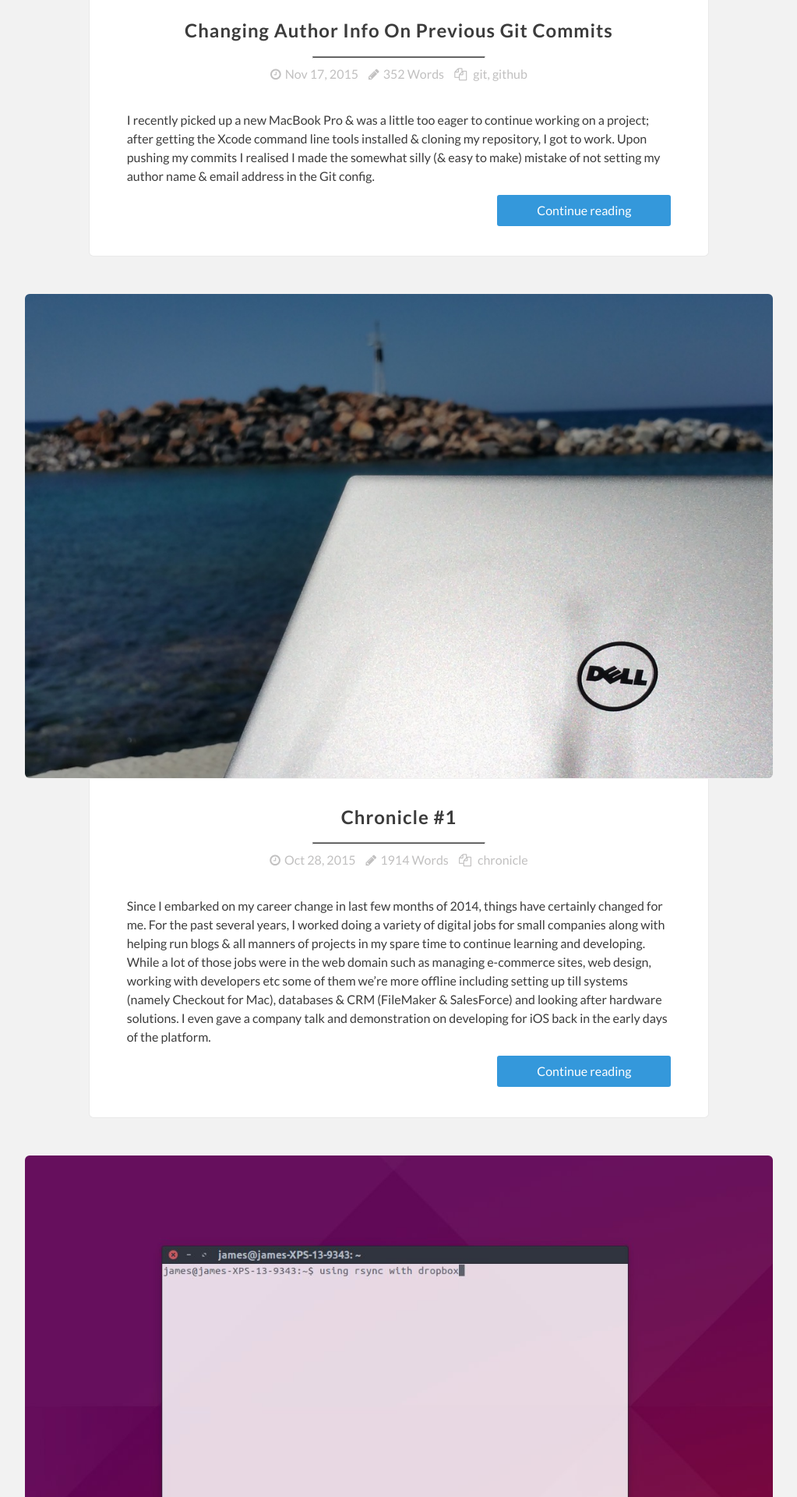
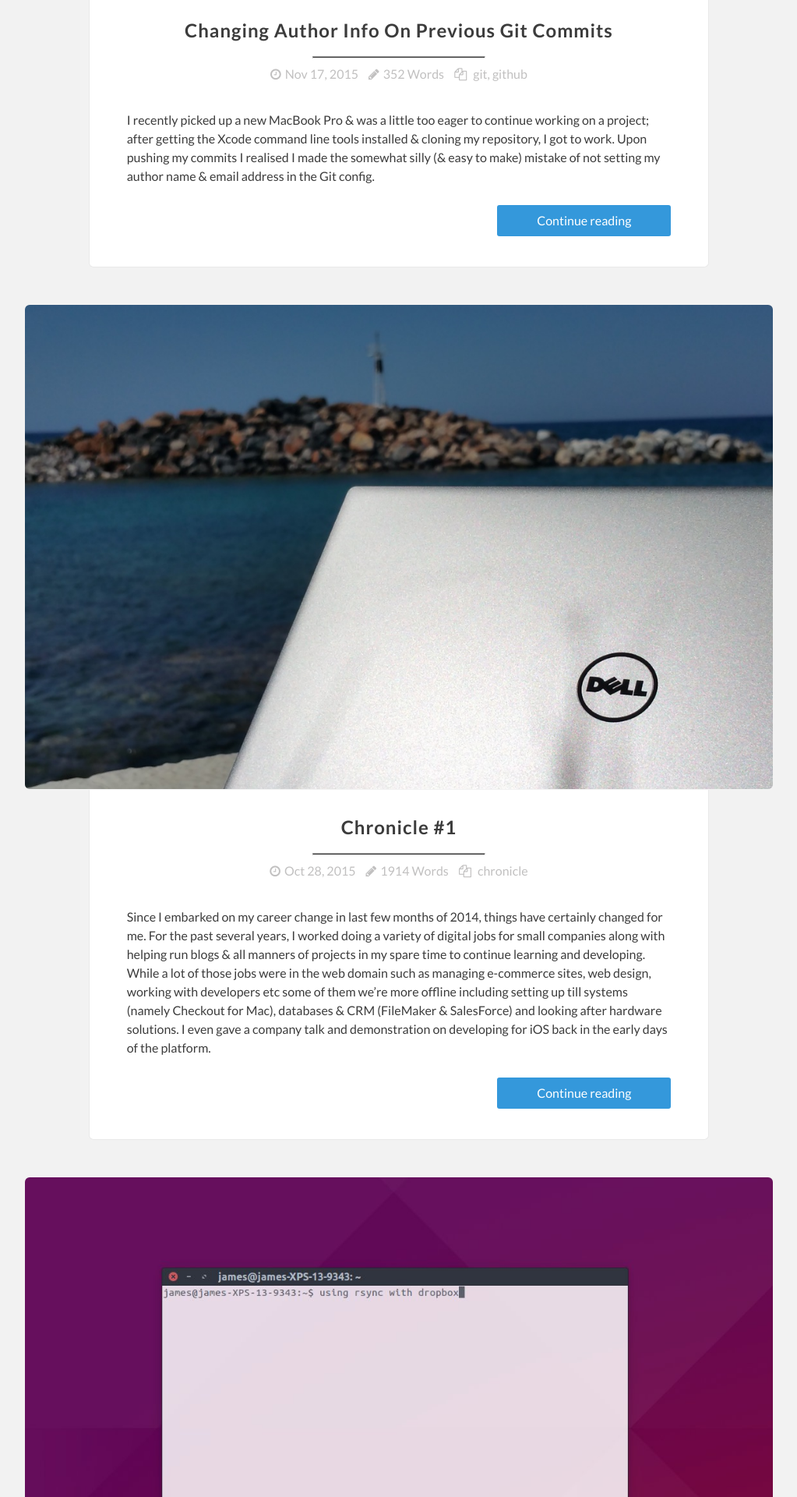
Before and after one commit to imjamesdotme/imjamesdotme.github.io, a Jekyll site: the page built from index.html, in a window 1280 px wide. Shown: the part 771-2691 px from the top of the page at 78% size, without its empty margins (128-1151 px from the left). Built offline with Jekyll 4.4.1, drawn with Linux system fonts in a browser that asks for light colours; nearby versions of some CDN libraries.

Commit message:
Corrected selector.

```diff
--- a/_sass/_post.scss
+++ b/_sass/_post.scss
@@ -50,7 +50,7 @@ article.post {
   }
 }
 
-.posts .post-excerpt {
+.post-info .post-excerpt {
   padding-bottom: 2%;
 }
 
```
